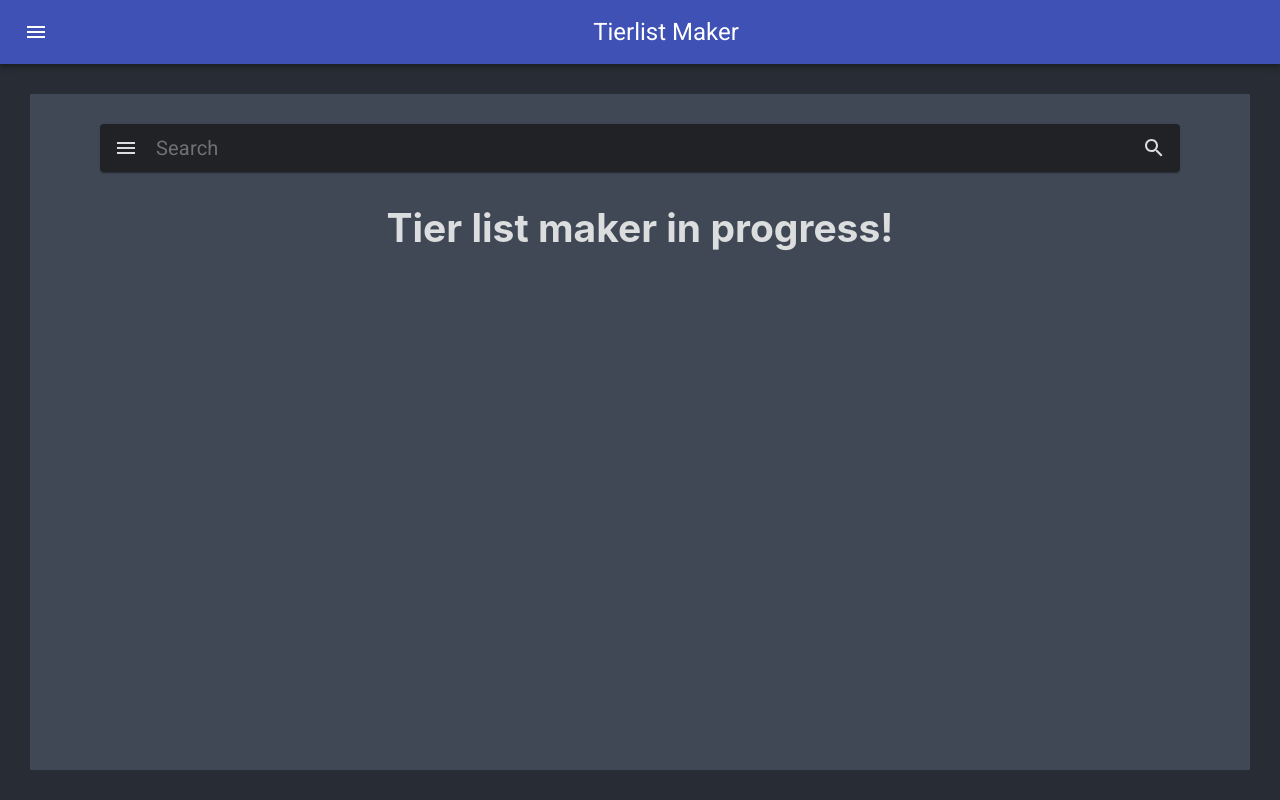
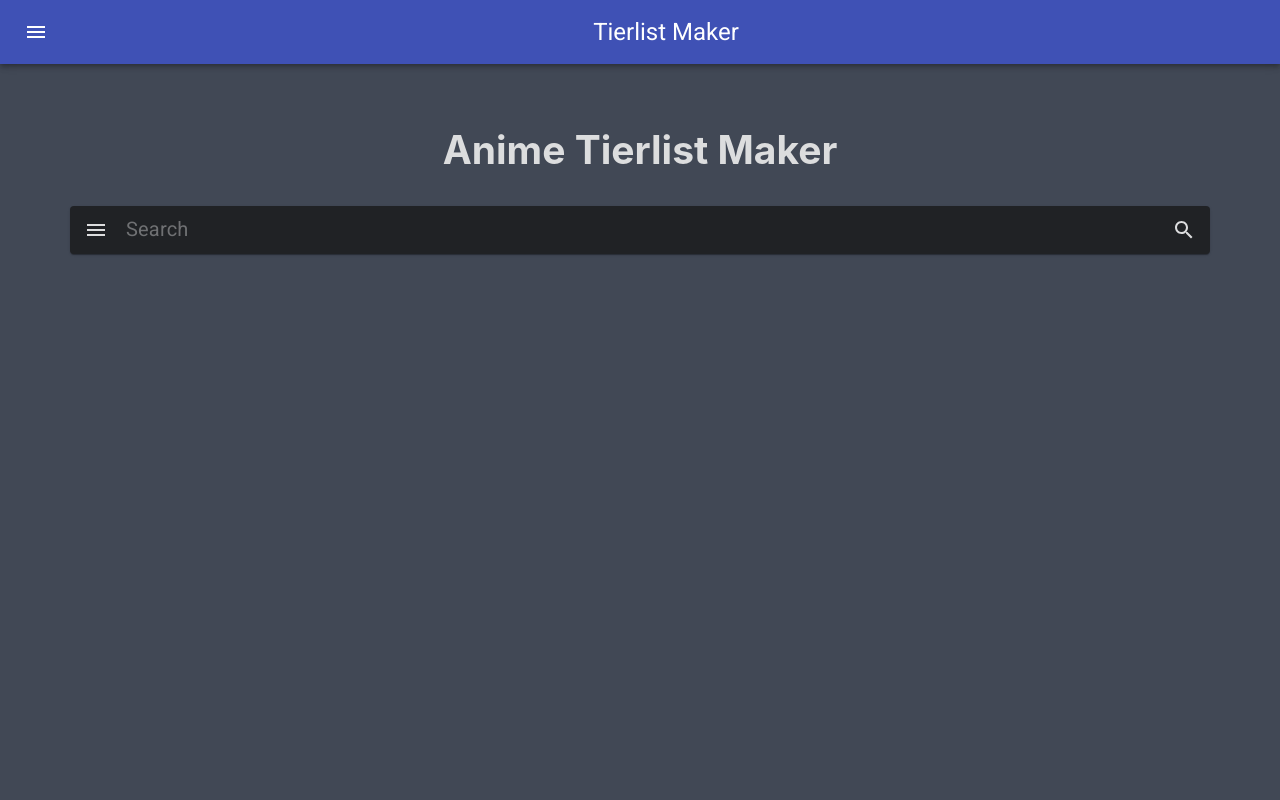
Before and after one commit to doodlehead/Tierlist, a React (Create React App) app: page /Tierlist/create in a window 1280 px wide. Built offline with nearby package versions, Linux system fonts and the light colour scheme; the HTML template or start-up script is replaced by a standard one.

Commit message:
Display character tiles

```diff
--- a/src/App.scss
+++ b/src/App.scss
@@ -7,7 +7,7 @@
 }
 
 #app {
-  background-color: var(--dark-grey);
+  background-color: var(--light-grey);
   min-height: 100vh;
   display: flex;
   flex-direction: column;
@@ -47,6 +47,6 @@
   display: flex;
   flex-direction: column;
   margin: 30px;
-  padding: 30px;
+  //padding: 30px;
   background-color: var(--light-grey);
 }
--- a/src/components/SearchBar.tsx
+++ b/src/components/SearchBar.tsx
@@ -37,21 +37,27 @@ const useStyles = makeStyles((theme: Theme) =>
 
 interface SearchProps {
   onSearch: OnSearchFunc;
+  className?: string;
 }
 
 interface OnSearchFunc {
   (event: React.FormEvent<HTMLDivElement>): void;
 }
 
-const SearchBar: FunctionComponent<SearchProps> = ({ onSearch }) => {
+const SearchBar: FunctionComponent<SearchProps> = ({ onSearch, className }) => {
   const classes = useStyles();
 
   return (
+    <div className={className}>
       <Paper component="form" className={classes.root} onSubmit={onSearch}>
         <IconButton className={classes.iconButton} aria-label="menu">
           <MenuIcon />
         </IconButton>
-      <InputBase className={classes.input} placeholder="Search" name="search" />
+        <InputBase
+          className={classes.input}
+          placeholder="Search"
+          name="search"
+        />
         <IconButton
           type="submit"
           className={classes.iconButton}
@@ -61,6 +67,7 @@ const SearchBar: FunctionComponent<SearchProps> = ({ onSearch }) => {
         </IconButton>
         {/* <Divider className={classes.divider} orientation="vertical" /> */}
       </Paper>
+    </div>
   );
 };
 
--- a/src/components/SearchResults.tsx
+++ b/src/components/SearchResults.tsx
@@ -16,14 +16,15 @@ const useStyles = makeStyles((theme: Theme) =>
       borderRadius: 3,
       backgroundColor: "var(--darker-grey)",
       "&:hover": {
-        opacity: 0.6,
+        outline: "2px solid var(--lighter-grey)",
         cursor: "pointer",
       },
     },
     animePanel__title: {
       fontSize: 18,
+      fontWeight: 500,
       display: "block",
-      padding: "8px 4px",
+      padding: "8px",
     },
     animePanel__image: {
       maxWidth: 200,
@@ -40,22 +41,30 @@ interface SearchResultProps {
   data: Array<AnimeSearchResult>;
   loading: boolean;
   onAnimeSelect: OnAnimeSelectFunction;
+  className?: string;
 }
 
 interface OnAnimeSelectFunction {
-  (): void;
+  (malId: number): void;
 }
 
 const SearchResults: FunctionComponent<SearchResultProps> = ({
   data,
   loading,
   onAnimeSelect,
+  className,
 }) => {
   const classes = useStyles();
 
   const renderAnimePanel = (anime: AnimeSearchResult): JSX.Element => {
     return (
-      <div className={classes.animePanel} key={anime.mal_id}>
+      <div
+        className={classes.animePanel}
+        key={anime.mal_id}
+        onClick={(): void => {
+          onAnimeSelect(anime.mal_id);
+        }}
+      >
         <div className={classes.animePanel__title}>{anime.title}</div>
         <img
           alt={anime.title}
@@ -70,8 +79,10 @@ const SearchResults: FunctionComponent<SearchResultProps> = ({
     return <CircularProgress size={150} className={classes.loadingCircle} />;
   } else {
     return (
-      <div className={classes.root}>
-        {!loading && data.map((res) => renderAnimePanel(res))}
+      <div className={className}>
+        <div className={classes.root}>
+          {!loading && data.map((res) => renderAnimePanel(res))}
+        </div>
       </div>
     );
   }
--- /dev/null
+++ b/src/components/TierList.tsx
@@ -0,0 +1,70 @@
+import React, { Component, FunctionComponent } from "react";
+import { makeStyles, Theme, createStyles } from "@material-ui/core/styles";
+import { AnimeCharacterData } from "../utils/Jikan";
+
+/* eslint-disable @typescript-eslint/camelcase */
+const useStyles = makeStyles((theme: Theme) =>
+  createStyles({
+    root: {
+      display: "flex",
+      flexWrap: "wrap",
+    },
+    characterTile: {
+      position: "relative",
+      //flexBasis: "100px",
+      flexGrow: 0,
+      border: "1px solid var(--lighter-grey)",
+      height: 120,
+      overflow: "hidden",
+    },
+    characterTile__name: {
+      position: "absolute",
+      top: 0,
+      left: 0,
+      right: 0,
+      zIndex: 1,
+      fontSize: 14,
+      fontWeight: 500,
+      whiteSpace: "nowrap",
+      textOverflow: "ellipsis",
+      overflow: "hidden",
+      backgroundColor: "rgb(20, 20, 20, 0.65)",
+    },
+    characterTile__image: {
+      maxWidth: 120,
+      height: "auto",
+    },
+  })
+);
+/* eslint-enable @typescript-eslint/camelcase */
+
+interface TierListProps {
+  characterData: Array<AnimeCharacterData>;
+}
+
+const TierList: FunctionComponent<TierListProps> = ({
+  characterData,
+}): JSX.Element => {
+  const classes = useStyles();
+
+  const renderCharacter = (char: AnimeCharacterData): JSX.Element => {
+    return (
+      <div className={classes.characterTile} key={char.mal_id}>
+        <div className={classes.characterTile__name}>{char.name}</div>
+        <img
+          alt={char.name}
+          src={char.image_url}
+          className={classes.characterTile__image}
+        />
+      </div>
+    );
+  };
+
+  return (
+    <div className={classes.root}>
+      {characterData.map((char) => renderCharacter(char))}
+    </div>
+  );
+};
+
+export default TierList;
--- a/src/pages/ListMaker.tsx
+++ b/src/pages/ListMaker.tsx
@@ -1,14 +1,35 @@
 import React, { Component, useState, useEffect } from "react";
 import "./ListMaker.scss";
-//import "../App.scss";
 import SearchBar from "../components/SearchBar";
 import SearchResults from "../components/SearchResults";
-// import * as Mal from "jikan-client";
-// import { Search } from "jikan-client/dist/interfaces/search/Search";
-import { searchAnime, AnimeSearchResult } from "../utils/Jikan";
-import { AxiosResponse } from "axios";
+import {
+  searchAnime,
+  getAnimeCharactersStaff,
+  AnimeSearchResult,
+  AnimeCharacterData,
+} from "../utils/Jikan";
+import { makeStyles, Theme, createStyles } from "@material-ui/core/styles";
+//import { AxiosResponse } from "axios";
+import CircularProgress from "@material-ui/core/CircularProgress";
+import TierList from "../components/TierList";
 
 //TODO: validate inputs
+
+const useStyles = makeStyles((theme: Theme) =>
+  createStyles({
+    root: {
+      display: "grid",
+      gridGap: "20px",
+      gridTemplateColumns: "repeat(auto-fill, minmax(200px, 1fr))",
+    },
+    loadingCircle: {
+      margin: "100px auto",
+    },
+    searchBar: {
+      marginBottom: 40,
+    },
+  })
+);
 
 const ListMaker: React.FunctionComponent = () => {
   const [searchValue, setSearchValue] = useState<string>("");
@@ -16,6 +37,11 @@ const ListMaker: React.FunctionComponent = () => {
     []
   );
   const [isLoading, setLoading] = useState<boolean>(false);
+  const [characterData, setCharacterData] = useState<Array<AnimeCharacterData>>(
+    []
+  );
+
+  const classes = useStyles();
 
   //Do a search when searchValue changes
   useEffect(() => {
@@ -31,22 +57,38 @@ const ListMaker: React.FunctionComponent = () => {
   const handleSearch = (event: React.FormEvent<HTMLDivElement>): void => {
     event.preventDefault();
 
+    setCharacterData([]);
+
     setSearchValue(
       ((event.target as HTMLFormElement).elements as any).search.value
     );
   };
 
-  const handleOnAnimeSelect = (): void => {};
+  //Handle when a user clicks on an AnimeSearchResult
+  const handleOnAnimeSelect = (malId: number): void => {
+    setLoading(true);
+    getAnimeCharactersStaff(malId).then((res) => {
+      setCharacterData(res.data.characters);
+      setLoading(false);
+    });
+  };
 
   return (
     <div className="pageRoot">
-      <SearchBar onSearch={handleSearch} />
-      <h2>Tier list maker in progress!</h2>
-      <SearchResults
-        data={searchResult}
-        loading={isLoading}
-        onAnimeSelect={handleOnAnimeSelect}
-      />
+      <h2>Anime Tierlist Maker</h2>
+      <SearchBar onSearch={handleSearch} className={classes.searchBar} />
+      {/* <h2>Tier list maker in progress!</h2> */}
+      {!(characterData.length > 0) && (
+        <SearchResults
+          data={searchResult}
+          loading={isLoading}
+          onAnimeSelect={handleOnAnimeSelect}
+        />
+      )}
+      {isLoading && (
+        <CircularProgress size={150} className={classes.loadingCircle} />
+      )}
+      {characterData.length > 0 && <TierList characterData={characterData} />}
     </div>
   );
 };
--- a/src/utils/Jikan.ts
+++ b/src/utils/Jikan.ts
@@ -3,6 +3,11 @@ import axios, { AxiosResponse } from "axios";
 /*
  * Helper methods that will call Jikan's HTTP API. I need to make my own jikan-client one day...
  */
+
+enum CharacterRole {
+  Main = "Main",
+  Supporting = "Supporting",
+}
 export interface AnimeSearchResult {
   mal_id: number;
   url: string;
@@ -17,6 +22,14 @@ export interface AnimeSearchResult {
   end_date: string;
   members: number;
   rated: string;
+}
+
+export interface AnimeCharacterData {
+  image_url: string;
+  mal_id: number;
+  name: string;
+  role: CharacterRole;
+  voice_actors: Array<any>;
 }
 
 /**
@@ -35,3 +48,9 @@ export const searchAnime = (
     },
   });
 };
+
+export const getAnimeCharactersStaff = (
+  malId: number
+): Promise<AxiosResponse<any>> => {
+  return axios.get(`https://api.jikan.moe/v3/anime/${malId}/characters_staff`);
+};
```
Lines whose indentation alone changed are shown as unchanged.
